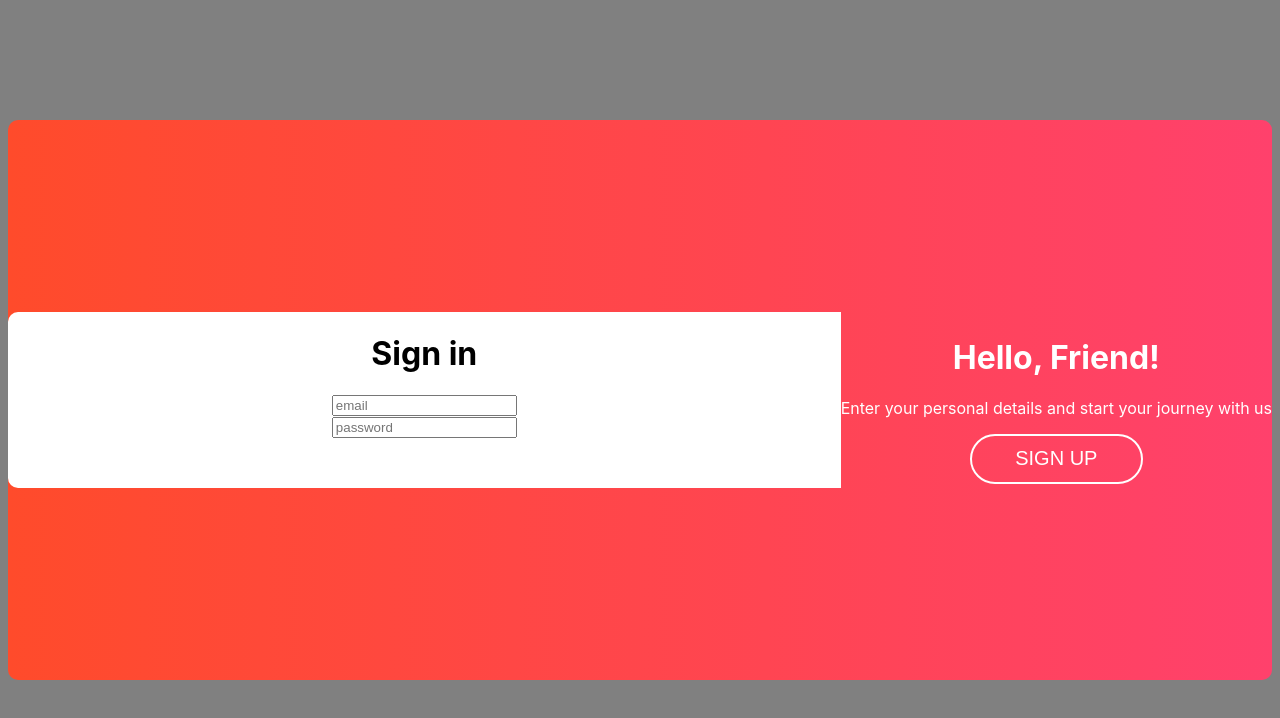
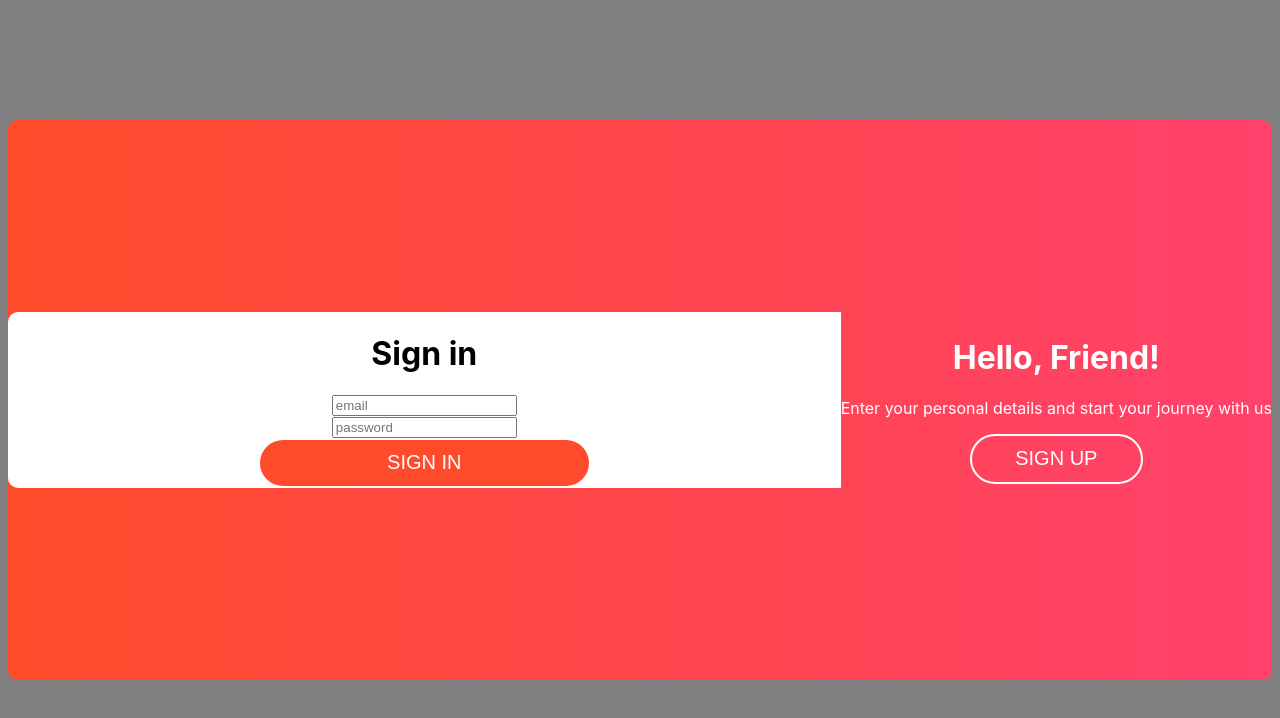
Before and after one commit to dcjones1/florin-pop-challenges, a React (Create React App) app: page / in a window 1280 px wide. Shown: the top 718 px of the page. Built offline with nearby package versions, Linux system fonts and the light colour scheme.

Commit message:
fixed buttons

```diff
--- a/src/components/SignInForm.js
+++ b/src/components/SignInForm.js
@@ -51,6 +51,15 @@ const styles = {
     background: 'transparent',
     border: '2px solid white',
     borderRadius: '50px',
+  },
+  formButton: {
+    width: '40%',
+    height: '50px',
+    fontSize: '20px',
+    color: 'white',
+    background: '#ff4b2b',
+    border: '2px solid white',
+    borderRadius: '50px',
   }
 }
 
@@ -76,7 +85,7 @@ class SignInForm extends Component {
                 <input type="email" placeholder="email" /><br />
                 <input type="password" placeholder="password" />
               </form>
-              <button className={classes.button}>SIGN IN</button>
+              <button className={classes.formButton}>SIGN IN</button>
             </div>
             <div className={classes.rightSide}>
               <h1>Hello, Friend!</h1>
@@ -100,7 +109,7 @@ class SignInForm extends Component {
                 <input type="email" placeholder="Email" /><br />
                 <input type="password" placeholder="Password" />
               </form>
-              <button className={classes.button}>SIGN IN</button>
+              <button className={classes.formButton}>SIGN IN</button>
             </div>
           </React.Fragment>
 
```
